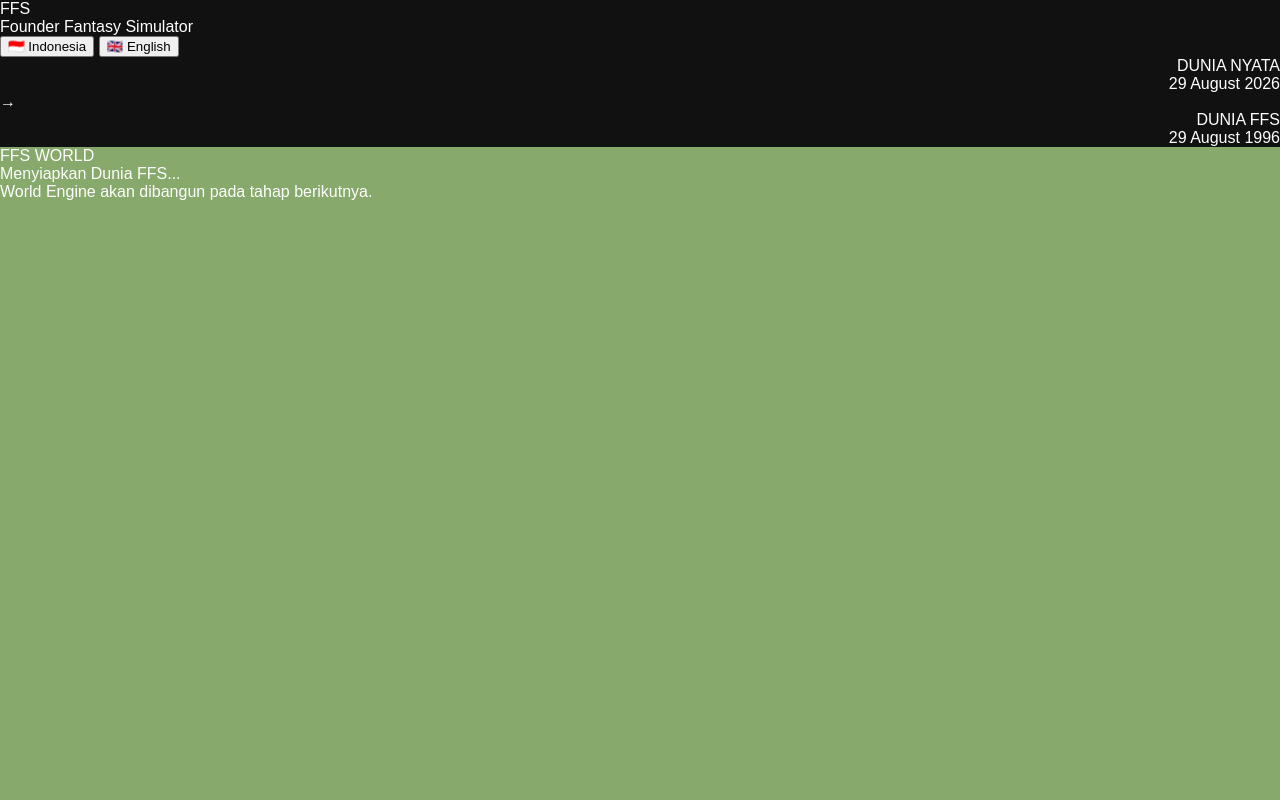
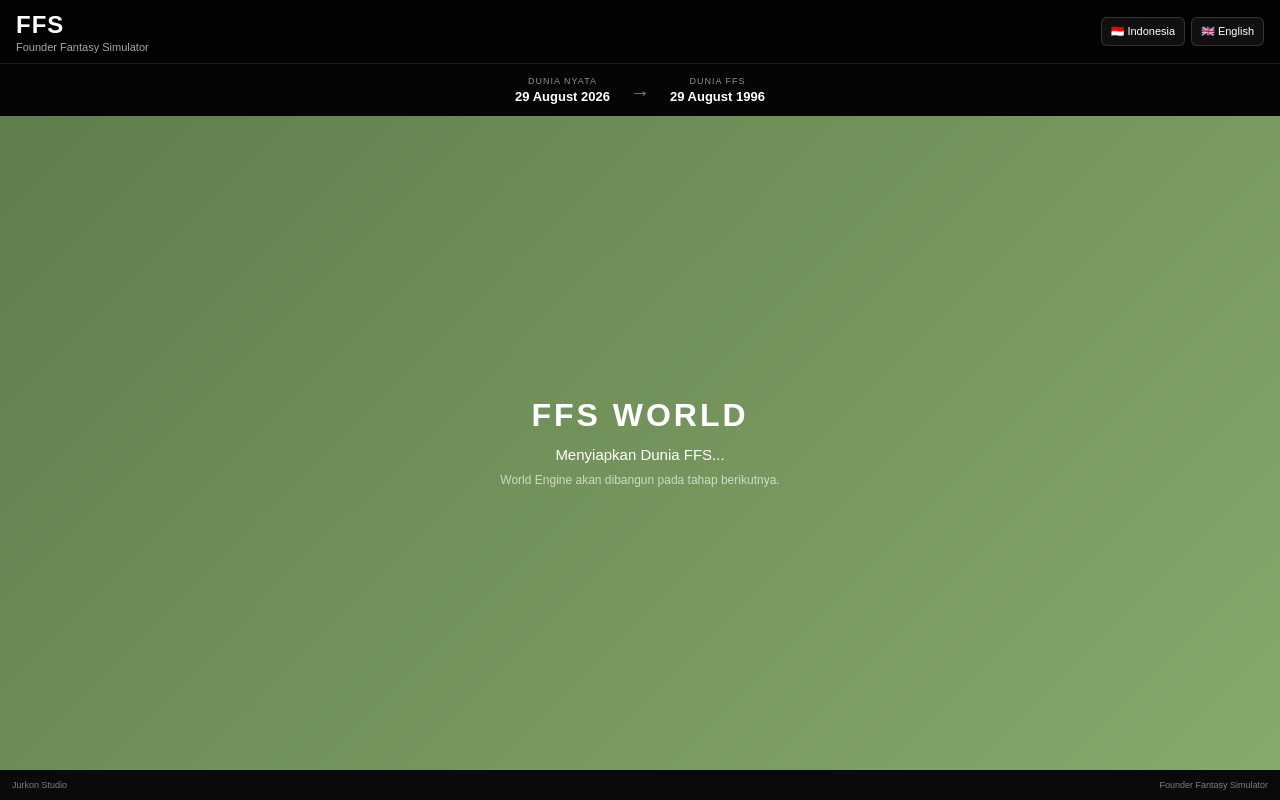
Before and after one commit to jurkonxcode/FFS, a plain HTML site: page index.html in a window 1280 px wide. Drawn offline with Linux system fonts and the light colour scheme.

Commit message:
Update CSS styles for layout and design enhancements
Refactor CSS styles for improved readability and consistency.

```diff
--- a/style.css
+++ b/style.css
@@ -2,78 +2,223 @@
     box-sizing: border-box;
 }
 
+
 html,
 body {
     margin: 0;
+    padding: 0;
+
     width: 100%;
     height: 100%;
+
     overflow: hidden;
-    font-family: Arial, sans-serif;
+
+    font-family:
+        Arial,
+        Helvetica,
+        sans-serif;
+
+    background: #111;
+    color: #ffffff;
 }
 
+
 body {
-    background: #111;
-    color: white;
+    min-width: 320px;
 }
 
-.top-bar {
-    position: fixed;
-    top: 0;
-    left: 0;
+
+#app {
     width: 100%;
-    z-index: 100;
+    height: 100%;
 
-    display: flex;
-    justify-content: space-between;
-    align-items: center;
-
-    padding: 12px 18px;
-
-    background: rgba(0, 0, 0, 0.75);
-}
-
-.brand {
     display: flex;
     flex-direction: column;
 }
 
-.brand strong {
-    font-size: 22px;
+
+/* =========================
+   TOP BAR
+   ========================= */
+
+#top-bar {
+
+    width: 100%;
+
+    min-height: 64px;
+
+    display: flex;
+
+    justify-content: space-between;
+    align-items: center;
+
+    padding: 10px 16px;
+
+    background: rgba(0, 0, 0, 0.88);
+
+    border-bottom: 1px solid rgba(255, 255, 255, 0.1);
+
+    z-index: 100;
 }
 
-.brand span {
-    font-size: 11px;
-    opacity: 0.7;
+
+#brand {
+
+    display: flex;
+
+    flex-direction: column;
+
+    gap: 2px;
 }
 
-.time-panel {
-    display: flex;
-    gap: 20px;
+
+#brand-name {
+
+    font-size: 24px;
+
+    font-weight: 800;
+
+    letter-spacing: 1px;
 }
 
-.time-box {
-    display: flex;
-    flex-direction: column;
-    align-items: flex-end;
+
+#brand-title {
+
+    font-size: 11px;
+
+    opacity: 0.65;
 }
 
-.time-box small {
-    font-size: 9px;
-    opacity: 0.6;
+
+/* =========================
+   LANGUAGE
+   ========================= */
+
+#language-selector {
+
+    display: flex;
+
+    gap: 6px;
 }
 
-.time-box strong {
-    font-size: 13px;
+
+#language-selector button {
+
+    border: 1px solid rgba(255, 255, 255, 0.15);
+
+    background: rgba(255, 255, 255, 0.06);
+
+    color: #ffffff;
+
+    padding: 7px 9px;
+
+    border-radius: 6px;
+
+    font-size: 11px;
+
+    cursor: pointer;
 }
 
-#game-world {
-    width: 100vw;
-    height: 100vh;
 
-    background: #87a96b;
+#language-selector button:hover {
+
+    background: rgba(255, 255, 255, 0.14);
 }
 
-#loading {
+
+#language-selector button.active {
+
+    background: rgba(255, 255, 255, 0.18);
+
+    border-color: rgba(255, 255, 255, 0.35);
+}
+
+
+/* =========================
+   TIME PANEL
+   ========================= */
+
+#time-panel {
+
+    width: 100%;
+
+    display: flex;
+
+    justify-content: center;
+
+    align-items: center;
+
+    gap: 20px;
+
+    padding: 12px;
+
+    background: rgba(0, 0, 0, 0.72);
+
+    z-index: 90;
+}
+
+
+.time-box {
+
+    display: flex;
+
+    flex-direction: column;
+
+    align-items: center;
+
+    gap: 3px;
+}
+
+
+.time-label {
+
+    font-size: 9px;
+
+    opacity: 0.55;
+
+    letter-spacing: 1px;
+}
+
+
+.time-value {
+
+    font-size: 13px;
+
+    font-weight: 700;
+}
+
+
+.time-divider {
+
+    font-size: 20px;
+
+    opacity: 0.5;
+}
+
+
+/* =========================
+   GAME WORLD
+   ========================= */
+
+#game-world {
+
+    position: relative;
+
+    flex: 1;
+
+    overflow: hidden;
+
+    background:
+        linear-gradient(
+            135deg,
+            #607d4d,
+            #87a96b
+        );
+}
+
+
+#world-placeholder {
+
     position: absolute;
 
     top: 50%;
@@ -81,5 +226,117 @@ body {
 
     transform: translate(-50%, -50%);
 
-    opacity: 0.8;
+    text-align: center;
+
+    width: 90%;
+
+    max-width: 500px;
 }
+
+
+#world-title {
+
+    font-size: 32px;
+
+    font-weight: 800;
+
+    letter-spacing: 3px;
+
+    margin-bottom: 12px;
+}
+
+
+#loading-message {
+
+    font-size: 15px;
+
+    margin-bottom: 8px;
+}
+
+
+#world-description {
+
+    font-size: 12px;
+
+    opacity: 0.65;
+
+    line-height: 1.5;
+}
+
+
+/* =========================
+   FOOTER
+   ========================= */
+
+#footer {
+
+    min-height: 30px;
+
+    display: flex;
+
+    justify-content: space-between;
+
+    align-items: center;
+
+    padding: 0 12px;
+
+    font-size: 9px;
+
+    opacity: 0.45;
+
+    background: rgba(0, 0, 0, 0.85);
+}
+
+
+/* =========================
+   MOBILE
+   ========================= */
+
+@media (max-width: 600px) {
+
+    #top-bar {
+
+        padding: 9px 10px;
+    }
+
+
+    #brand-title {
+
+        display: none;
+    }
+
+
+    #language-selector button {
+
+        padding: 6px 7px;
+
+        font-size: 10px;
+    }
+
+
+    #time-panel {
+
+        gap: 10px;
+
+        padding: 9px 5px;
+    }
+
+
+    .time-value {
+
+        font-size: 11px;
+    }
+
+
+    .time-label {
+
+        font-size: 8px;
+    }
+
+
+    #world-title {
+
+        font-size: 24px;
+    }
+
+}
```
